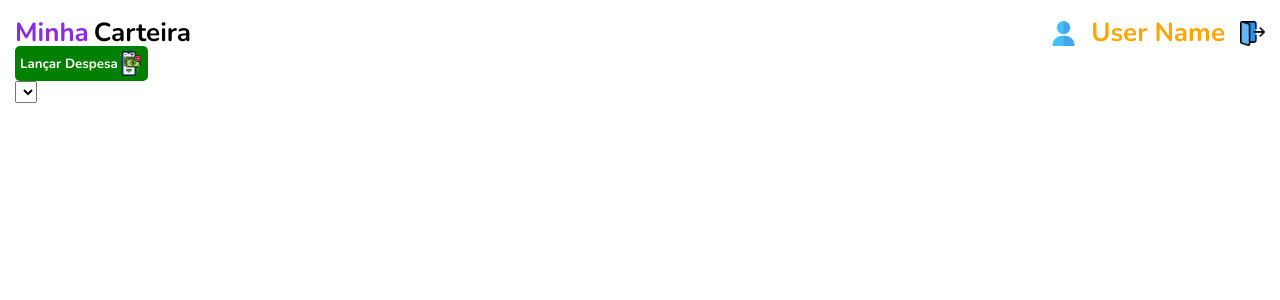
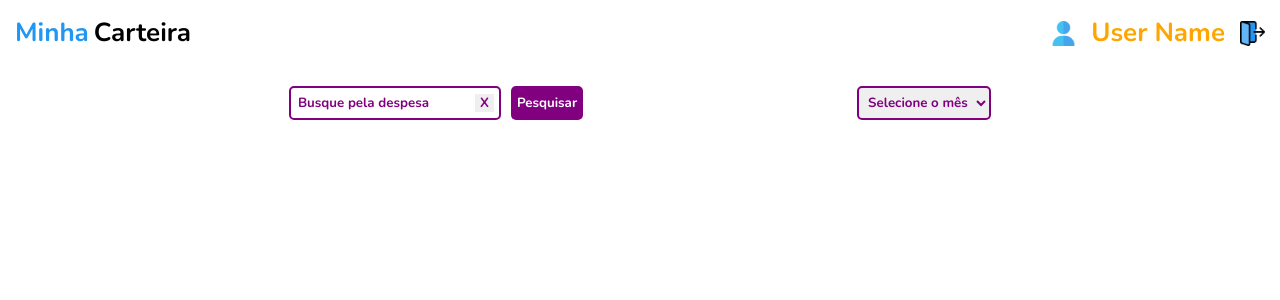
Before and after one commit to dnlMatos/gerenciador-de-despesa, a React (Create React App) app: page / in a window 1280 px wide. Shown: the top 300 px of the page. Built offline with nearby package versions, Linux system fonts and the light colour scheme.

Commit message:
estilizacaopesquisa

```diff
--- a/src/Components/Header/Business/index.css
+++ b/src/Components/Header/Business/index.css
@@ -6,7 +6,7 @@
 
 .logo {
   font-weight: bold;
-  color: blueviolet;
+  color: #2196F3;
   margin: 0;
 }
 
--- a/src/Components/Header/Menu/Menu.jsx
+++ b/src/Components/Header/Menu/Menu.jsx
@@ -3,6 +3,7 @@ import Add from "../../../images/pre-pago.png";
 import Expensives from "../../../Data/Expensives.json";
 import "./index.css";
 import { useEffect } from "react";
+import { useForm } from "../../../Hooks/useForm";
 
 export default function Menu() {
   let dataView = "";
@@ -10,10 +11,12 @@ export default function Menu() {
   let monthSingle = "";
   let yeaSingle = "";
   let repeat = 0;
+
   const expensives = Expensives;
   const [installment, setInstallment] = useState(5);
   const [payment, setPayment] = useState(200);
   const [month, setMonth] = useState();
+  const [selectFilter, setSelectFilter] = useState();
   const [stringMonthName, setStringMonthName] = useState("");
   const allMonths = [
     "Janeiro",
@@ -29,6 +32,9 @@ export default function Menu() {
     "Novembro",
     "Dezembro",
   ];
+  const { form, onChangeInput, clearInput } = useForm({
+    search: "",
+  });
 
   //data em string
   const date = new Date();
@@ -46,7 +52,8 @@ export default function Menu() {
   useEffect(() => {
     handleMonthName();
     checkingPresentMonth();
-  });
+    expensiveFilter();
+  }, [selectFilter]);
 
   const handleMonthName = () => {
     switch (month) {
@@ -99,6 +106,16 @@ export default function Menu() {
     }
   };
 
+  const expensiveFilter = () => {
+    Expensives.filter((mes, index) => {
+      return mes.installment.includes("Janeiro");
+    });
+  };
+
+  const getSelectValue = (e) => {
+    setSelectFilter(e.target.value);
+  };
+
   for (let i = 0; i < installment; i++) {
     repeat++;
     if (i === 0) {
@@ -124,21 +141,44 @@ export default function Menu() {
       installment +
       " valor da parcela R$ " +
       payment;
-    console.log(dataView);
+    // console.log(dataView);
   }
 
   return (
-    <span className="addButton">
-      <button>
-        Lançar Despesa <img src={Add} />
-      </button>
-      <select value="">
-        {Expensives.map((desp, index) => {
-          for (let i = 0; i < desp.installment[index]; i++) {
-            return <option key={index} value={stringMonthName}>{stringMonthName}</option>;
-          }
+    <div className="findExpensives">
+      <form className="form">
+        <div className="parent">
+          <div className="parent1">
+            <input
+              className="expensive"
+              value={form.search}
+              name={"search"}
+              placeholder="Busque pela despesa"
+              onChange={onChangeInput}
+            />
+            <button className="clearBtn" onClick={clearInput}>
+              X
+            </button>
+          </div>
+          <button className="searchBtn" onClick={onChangeInput}>
+            Pesquisar
+          </button>
+        </div>
+      </form>
+      <select
+        onChange={getSelectValue}
+        name={"select"}
+        placeholder="Selecione o mês"
+      >
+        <option value={""}>Selecione o mês</option>
+        {allMonths.map((month, index) => {
+          return (
+            <option key={index} value={month}>
+              {month}
+            </option>
+          );
         })}
       </select>
-    </span>
+    </div>
   );
 }
--- a/src/Components/Header/Menu/index.css
+++ b/src/Components/Header/Menu/index.css
@@ -2,18 +2,56 @@
   font-family: "Nunito", sans-serif;
 }
 
-span > button {
+.findExpensives {
+  margin-top: 40px;
   display: flex;
-  align-items: center;
-  background-color: rgb(0, 128, 0);
-  color: white;
-  border: none;
-  border-radius: 5px;
-  padding: 5px;
-  cursor: pointer;
+  justify-content: space-evenly;
 }
 
-span > button:hover {
-  background-color: rgb(1, 92, 1);
-  transition: all 0.5s;
+.parent {
+  display: flex;
+  justify-content: space-between;
 }
+
+.parent > .parent1 {
+  border-radius: 5px;
+  border: 2px solid purple;
+  padding: 5px;
+}
+
+.parent > .parent1 > input {
+  border: none;
+}
+
+.parent1 input:focus-visible {
+  outline: none;
+}
+
+.parent1 > .clearBtn {
+  padding: 0 5px;
+  border-color: transparent;
+  border: none;
+  cursor: pointer;
+  color: purple;
+}
+
+.parent > .searchBtn {
+  cursor: pointer;
+  border: none;
+  margin-left: 10px;
+  border-radius: 5px;
+  color: white;
+  background-color: purple;
+}
+
+.parent > .searchBtn:hover {
+  background-color: rgb(100, 1, 100);
+  transition: all 0.2s;
+}
+
+select {
+  color: purple;
+  border: 2px solid purple;
+  border-radius: 5px;
+  padding: 0 5px;
+}
--- a/src/Data/Expensives.json
+++ b/src/Data/Expensives.json
@@ -1,52 +1,52 @@
 [
   {
     "name": "celular",
-    "installment": 12,
+    "installment": ["Setembro", "Outubro", "Novembro"],
     "payment": 300.00
   },
   {
     "name": "jantar",
-    "installment": 2,
+    "installment": ["Outubro", "Novembro"],
     "payment": 200.00
   },
   {
     "name": "roupas",
-    "installment": 5,
+    "installment": ["Setembro", "Outubro", "Novembro", "Dezembro", "Janeiro"],
     "payment": 300.00
   },
   {
     "name": "combustivel",
-    "installment": 1,
+    "installment": ["Outubro"],
     "payment": 80.00
   },
   {
     "name": "pizza",
-    "installment": 2,
+    "installment": ["Outubro", "Novembro"],
     "payment": 70.00
   },
   {
     "name": "remedio",
-    "installment": 3,
+    "installment": ["Outubro", "Novembro", "Dezembro"],
     "payment": 80.00
   },
   {
     "name": "feira",
-    "installment": 1,
+    "installment": ["Outubro"],
     "payment": 1100.00
   },
   {
     "name": "monitor",
-    "installment": 8,
+    "installment": ["Setembro", "Outubro", "Novembro", "Dezembro", "Janeiro", "Fevereiro", "Março", "Abril"],
     "payment": 300.00
   },
   {
     "name": "tenis",
-    "installment": 4,
+    "installment": ["Setembro", "Outubro", "Novembro", "Dezembro"],
     "payment": 80.00
   },
   {
     "name": "curso",
-    "installment": 7,
+    "installment": ["Setembro", "Outubro", "Novembro", "Dezembro", "Janeiro", "Fevereiro", "Março"],
     "payment": 50.00
   }
 ]
--- /dev/null
+++ b/src/Hooks/useForm.jsx
@@ -0,0 +1,17 @@
+import { useState } from "react";
+
+export const useForm = (initialState) => {
+  const [form, setForm] = useState(initialState);
+
+  const onChangeInput = (e) => {
+    e.preventDefault()
+    const { name, value } = e.target;
+    setForm({ ...form, [name]: value });
+  };
+
+  const clearInput = () => {
+    setForm(initialState);
+  };
+
+  return { form, onChangeInput, clearInput };
+};
--- a/src/index.css
+++ b/src/index.css
@@ -126,3 +126,6 @@ table {
   border-collapse: collapse;
   border-spacing: 0;
 }
+::placeholder{
+  color: purple;
+}
```
